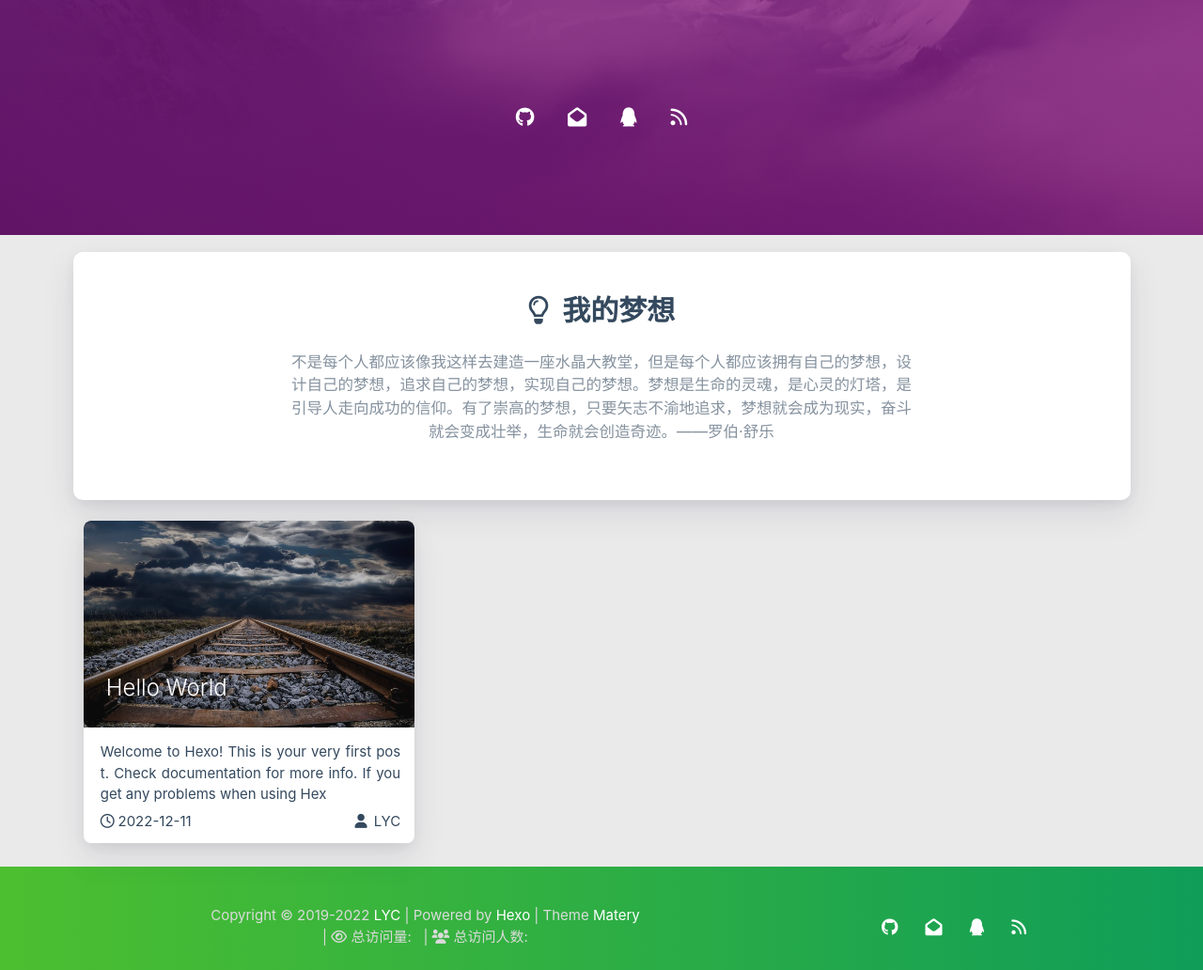
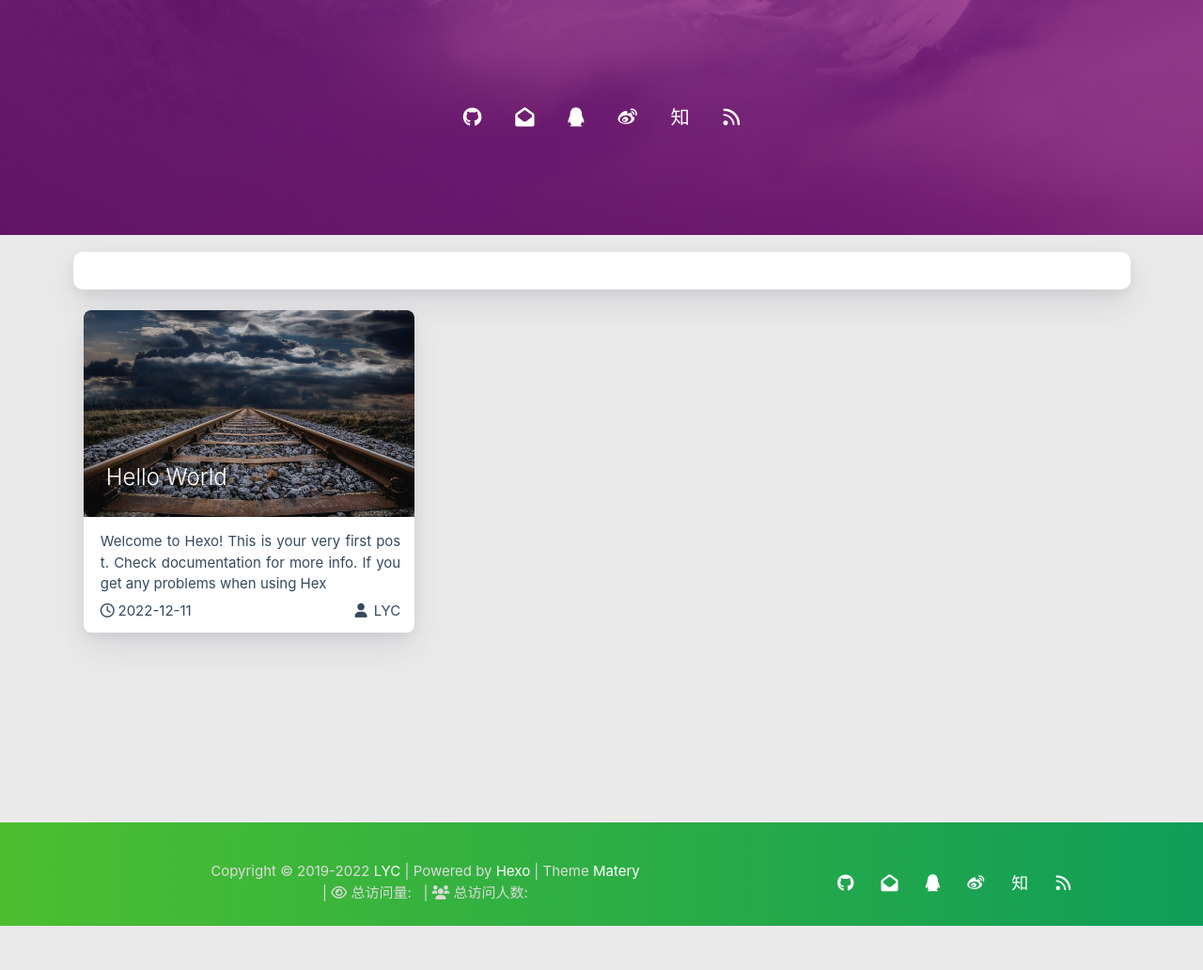
Before and after one commit to YuancongLiang/Lillia.github.io, a plain HTML site: page index.html in a window 1280 px wide. Shown: the part 550-1582 px from the top of the page at 94% size. After the commit the page ends 1535 px from the top, so only its background shows below. Drawn offline with Linux system fonts and the light colour scheme; some packages are replaced by stand-ins of ours; no server answers; a script that the page names is missing.

Commit message:
Site updated: 2022-12-11 17:18:43

```diff
--- a/atom.xml
+++ b/atom.xml
@@ -1,6 +1,6 @@
 <?xml version="1.0" encoding="utf-8"?>
 <feed xmlns="http://www.w3.org/2005/Atom">
-  <title>Hexo</title>
+  <title>��ҵ</title>
 
   <subtitle>Lillia!</subtitle>
   <link href="https://github.com/DidUSeeMyElk/Lillia.github.io/atom.xml" rel="self"/>
--- a/index.html
+++ b/index.html
@@ -4,8 +4,8 @@
 
 <head>
     <meta charset="utf-8">
-    <meta name="keywords" content="Hexo">
-    <meta name="description" content="Hexo">
+    <meta name="keywords" content="��ҵ">
+    <meta name="description" content="��ҵ">
     <meta http-equiv="X-UA-Compatible" content="IE=edge">
     <meta name="viewport" content="width=device-width, initial-scale=1.0, user-scalable=no">
     <meta name="renderer" content="webkit|ie-stand|ie-comp">
@@ -17,7 +17,7 @@
     <!-- Global site tag (gtag.js) - Google Analytics -->
 
 
-    <title>Hexo</title>
+    <title>��ҵ</title>
     <link rel="icon" type="image/png" href="/Lillia.github.io/favicon.png">
 
 
@@ -91,7 +91,7 @@
 
 <meta name="generator" content="Hexo 6.3.0">
 <style>.github-emoji { position: relative; display: inline-block; width: 1.2em; min-height: 1.2em; overflow: hidden; vertical-align: top; color: transparent; }  .github-emoji > span { position: relative; z-index: 10; }  .github-emoji img, .github-emoji .fancybox { margin: 0 !important; padding: 0 !important; border: none !important; outline: none !important; text-decoration: none !important; user-select: none !important; cursor: auto !important; }  .github-emoji img { height: 1.2em !important; width: 1.2em !important; position: absolute !important; left: 50% !important; top: 50% !important; transform: translate(-50%, -50%) !important; user-select: none !important; cursor: auto !important; } .github-emoji-fallback { color: inherit; } .github-emoji-fallback img { opacity: 0 !important; }</style>
-<link rel="alternate" href="/Lillia.github.io/atom.xml" title="Hexo" type="application/atom+xml">
+<link rel="alternate" href="/Lillia.github.io/atom.xml" title="��ҵ" type="application/atom+xml">
 </head>
 
 
@@ -104,7 +104,7 @@
 
                     <img src="/Lillia.github.io/medias/logo.png" class="logo-img" alt="LOGO">
 
-                    <span class="logo-span">Hexo</span>
+                    <span class="logo-span">��ҵ</span>
                 </a>
             </div>
 
@@ -208,7 +208,7 @@
 
         <img src="/Lillia.github.io/medias/logo.png" class="logo-img circle responsive-img">
 
-        <div class="logo-name">Hexo</div>
+        <div class="logo-name">��ҵ</div>
         <div class="logo-desc">
 
             Never really desperate, only the lost of the soul.
@@ -434,13 +434,13 @@
 
             </div>
             <div class="cover-social-link">
-    <a href="https://github.com/blinkfox" class="tooltipped" target="_blank" data-tooltip="访问我的GitHub" data-position="top" data-delay="50">
+    <a href="https://github.com/DidUSeeMyElk" class="tooltipped" target="_blank" data-tooltip="访问我的GitHub" data-position="top" data-delay="50">
         <i class="fab fa-github"></i>
     </a>
 
 
 
-    <a href="mailto:1181062873@qq.com" class="tooltipped" target="_blank" data-tooltip="邮件联系我" data-position="top" data-delay="50">
+    <a href="mailto:e1kovo@stu2019.jnu.edu.cn" class="tooltipped" target="_blank" data-tooltip="邮件联系我" data-position="top" data-delay="50">
         <i class="fas fa-envelope-open"></i>
     </a>
 
@@ -450,13 +450,21 @@
 
 
 
-    <a href="tencent://AddContact/?fromId=50&fromSubId=1&subcmd=all&uin=1181062873" class="tooltipped" target="_blank" data-tooltip="QQ联系我: 1181062873" data-position="top" data-delay="50">
+    <a href="tencent://AddContact/?fromId=50&fromSubId=1&subcmd=all&uin=1035603730" class="tooltipped" target="_blank" data-tooltip="QQ联系我: 1035603730" data-position="top" data-delay="50">
         <i class="fab fa-qq"></i>
     </a>
 
 
 
+    <a href="https://weibo.com/5602005765" class="tooltipped" target="_blank" data-tooltip="关注我的微博" data-position="top" data-delay="50">
+        <i class="fab fa-weibo"></i>
+    </a>
 
+
+
+    <a href="https://www.zhihu.com/people/candyseven-50" class="tooltipped" target="_blank" data-tooltip="关注我的知乎" data-position="top" data-delay="50">
+        <i class="fab fa-zhihu1">知</i>
+    </a>
 
 
 
@@ -542,20 +550,6 @@
         <div class="container ">
             <div class="card">
                 <div class="card-content">
-
-                        <div class="dream">
-
-    <div class="title center-align">
-        <i class="far fa-lightbulb"></i>&nbsp;&nbsp;我的梦想
-    </div>
-
-    <div class="row">
-        <div class="col l8 offset-l2 m10 offset-m1 s10 offset-s1 center-align text">
-            不是每个人都应该像我这样去建造一座水晶大教堂，但是每个人都应该拥有自己的梦想，设计自己的梦想，追求自己的梦想，实现自己的梦想。梦想是生命的灵魂，是心灵的灯塔，是引导人走向成功的信仰。有了崇高的梦想，只要矢志不渝地追求，梦想就会成为现实，奋斗就会变成壮举，生命就会创造奇迹。——罗伯·舒乐
-        </div>
-    </div>
-</div>
-
 
 
 
@@ -664,8 +658,8 @@
     <div class="row">
         <meting-js class="col l8 offset-l2 m10 offset-m1 s12"
                    server="netease"
-                   type="playlist"
-                   id="503838841"
+                   type="song"
+                   id="1496089152"
                    fixed='true'
                    autoplay='false'
                    theme='#42b983'
@@ -720,13 +714,13 @@
 
         </div>
         <div class="col s12 m4 l4 social-link social-statis">
-    <a href="https://github.com/blinkfox" class="tooltipped" target="_blank" data-tooltip="访问我的GitHub" data-position="top" data-delay="50">
+    <a href="https://github.com/DidUSeeMyElk" class="tooltipped" target="_blank" data-tooltip="访问我的GitHub" data-position="top" data-delay="50">
         <i class="fab fa-github"></i>
     </a>
 
 
 
-    <a href="mailto:1181062873@qq.com" class="tooltipped" target="_blank" data-tooltip="邮件联系我" data-position="top" data-delay="50">
+    <a href="mailto:e1kovo@stu2019.jnu.edu.cn" class="tooltipped" target="_blank" data-tooltip="邮件联系我" data-position="top" data-delay="50">
         <i class="fas fa-envelope-open"></i>
     </a>
 
@@ -736,13 +730,21 @@
 
 
 
-    <a href="tencent://AddContact/?fromId=50&fromSubId=1&subcmd=all&uin=1181062873" class="tooltipped" target="_blank" data-tooltip="QQ联系我: 1181062873" data-position="top" data-delay="50">
+    <a href="tencent://AddContact/?fromId=50&fromSubId=1&subcmd=all&uin=1035603730" class="tooltipped" target="_blank" data-tooltip="QQ联系我: 1035603730" data-position="top" data-delay="50">
         <i class="fab fa-qq"></i>
     </a>
 
 
 
+    <a href="https://weibo.com/5602005765" class="tooltipped" target="_blank" data-tooltip="关注我的微博" data-position="top" data-delay="50">
+        <i class="fab fa-weibo"></i>
+    </a>
 
+
+
+    <a href="https://www.zhihu.com/people/candyseven-50" class="tooltipped" target="_blank" data-tooltip="关注我的知乎" data-position="top" data-delay="50">
+        <i class="fab fa-zhihu1">知</i>
+    </a>
 
 
 
```
Also changed, not shown: 2022/12/11/hello-world/index.html (+18 -10 lines), archives/2022/12/index.html (+19 -11 lines), archives/2022/index.html (+19 -11 lines), archives/index.html (+19 -11 lines).
